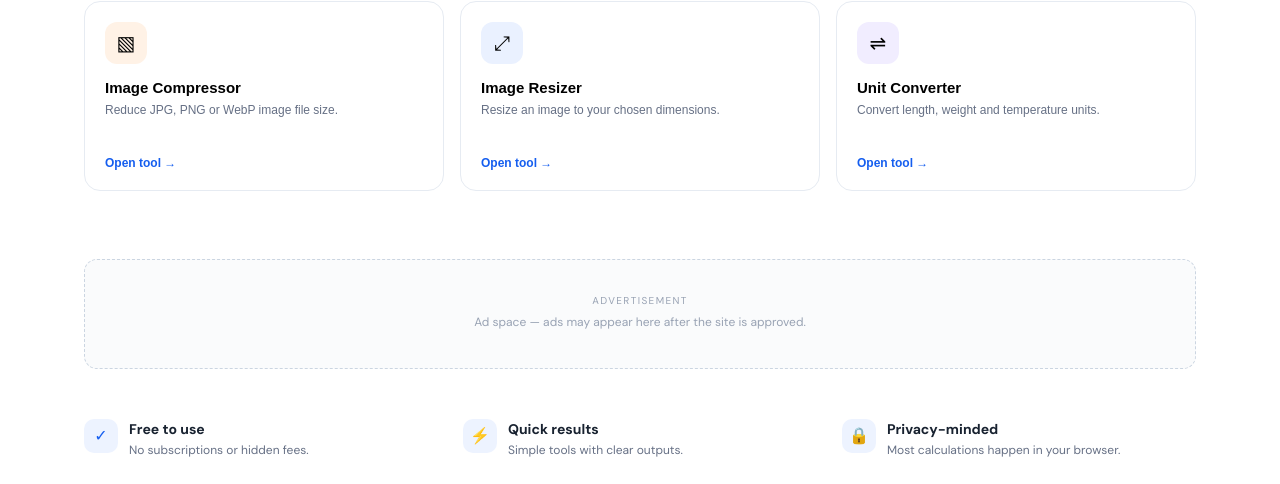
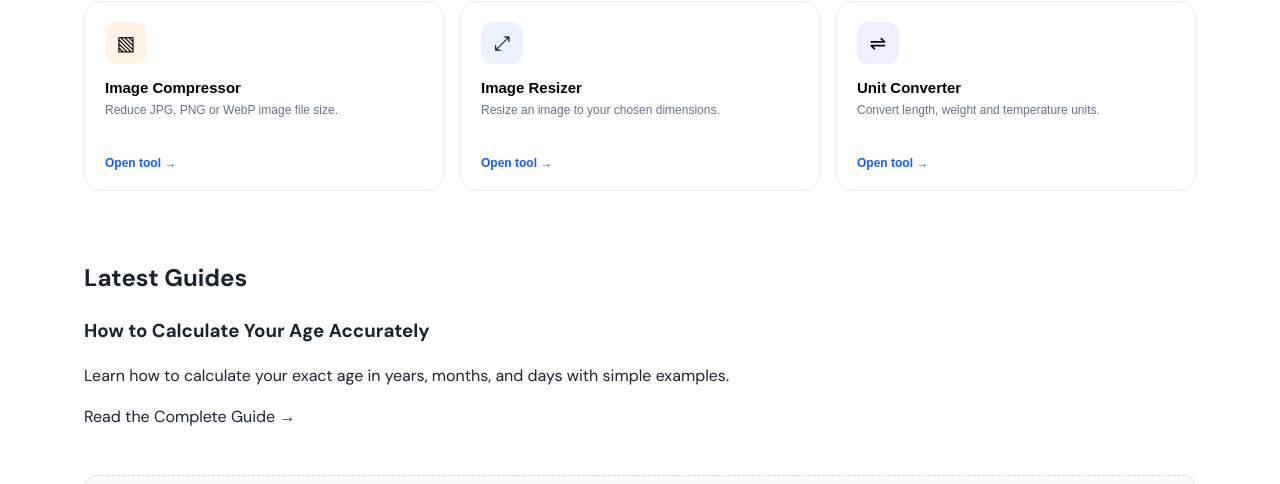
Before and after one commit to ucefwork3-cloud/EasyToolsHub, a plain HTML site: page index.html in a window 1280 px wide. Shown: the part 1410-1894 px from the top of the page. Drawn offline with Linux system fonts and the light colour scheme.

Commit message:
Update index.html

```diff
--- a/index.html
+++ b/index.html
@@ -49,6 +49,21 @@
     <p class="no-results" id="noResults" hidden>No tools found. Try another search.</p>
   </section>
 
+<section class="latest-guides">
+  <h2>Latest Guides</h2>
+
+  <article class="guide-card">
+    <h3>How to Calculate Your Age Accurately</h3>
+    <p>
+      Learn how to calculate your exact age in years,
+      months, and days with simple examples.
+    </p>
+    <a href="./age-calculator-guide.html">
+      Read the Complete Guide →
+    </a>
+  </article>
+</section>
+
   <section class="ad-slot" aria-label="Advertisement area"><span>Advertisement</span><p>Ad space — ads may appear here after the site is approved.</p></section>
   <section class="trust-row"><div><span>✓</span><b>Free to use</b><small>No subscriptions or hidden fees.</small></div><div><span>⚡</span><b>Quick results</b><small>Simple tools with clear outputs.</small></div><div><span>🔒</span><b>Privacy-minded</b><small>Most calculations happen in your browser.</small></div></section>
 </main>
```
